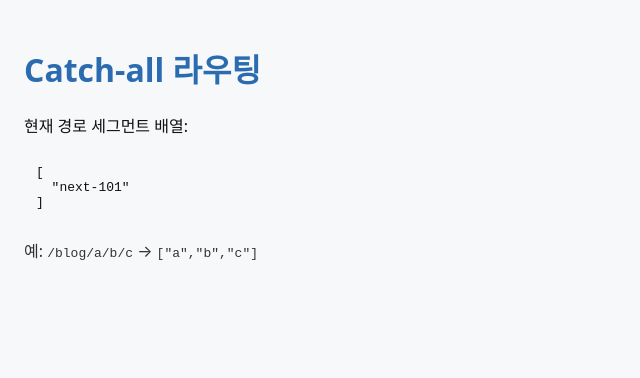
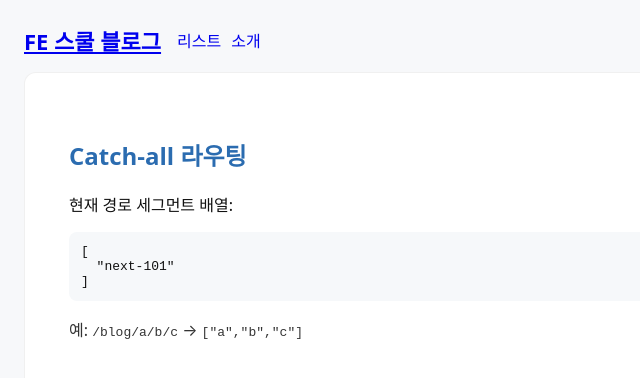
Before and after one commit to heroyooi/next-app, a Next.js app: page /blog/next-101 in a window 1280 px wide. Shown: the top 378 px of the page, without its empty margins (0-640 px from the left). Built offline with nearby package versions, Linux system fonts and the light colour scheme.

Commit message:
3회차 – 레이아웃/메타데이터 & Route Group 심화 + SSG

```diff
--- /dev/null
+++ b/src/app/(app)/blog/blog-layout.module.scss
@@ -0,0 +1,23 @@
+.wrap {
+  padding: 24px;
+}
+.header {
+  display: flex;
+  align-items: center;
+  gap: 16px;
+  margin-bottom: 16px;
+}
+.title {
+  margin: 0;
+  font-size: 22px;
+}
+.nav a {
+  margin-right: 10px;
+  text-decoration: none;
+}
+.content {
+  background: #fff;
+  border: 1px solid rgba(0, 0, 0, 0.06);
+  border-radius: 12px;
+  padding: 20px;
+}
--- /dev/null
+++ b/src/app/(app)/blog/layout.tsx
@@ -0,0 +1,28 @@
+import Link from 'next/link';
+import styles from '@/app/(app)/blog/blog-layout.module.scss';
+
+export const metadata = {
+  title: '블로그 | FE 스쿨',
+  description: 'FE 스쿨 블로그 섹션',
+};
+
+export default function BlogLayout({
+  children,
+}: {
+  children: React.ReactNode;
+}) {
+  return (
+    <section className={styles.wrap}>
+      <header className={styles.header}>
+        <h1 className={styles.title}>
+          <Link href='/blog'>FE 스쿨 블로그</Link>
+        </h1>
+        <nav className={styles.nav}>
+          <Link href='/blog'>리스트</Link>
+          <Link href='/about'>소개</Link>
+        </nav>
+      </header>
+      <div className={styles.content}>{children}</div>
+    </section>
+  );
+}
```
Also changed, not shown: src/app/(app)/blog/[id]/page.tsx (added, +46 -0 lines), src/app/(app)/blog/page.tsx (renamed from src/app/blog/page.tsx, +6 -3 lines), src/app/(app)/blog/BlogCard.module.scss (renamed from src/app/blog/BlogCard.module.scss), src/app/(app)/blog/[...slug]/page.tsx (renamed from src/app/blog/[...slug]/page.tsx), src/app/(app)/blog/[category]/[id]/page.tsx (renamed from src/app/blog/[category]/[id]/page.tsx), src/app/(app)/blog/_components/GoToListButton.tsx (renamed from src/app/blog/_components/GoToListButton.tsx).
